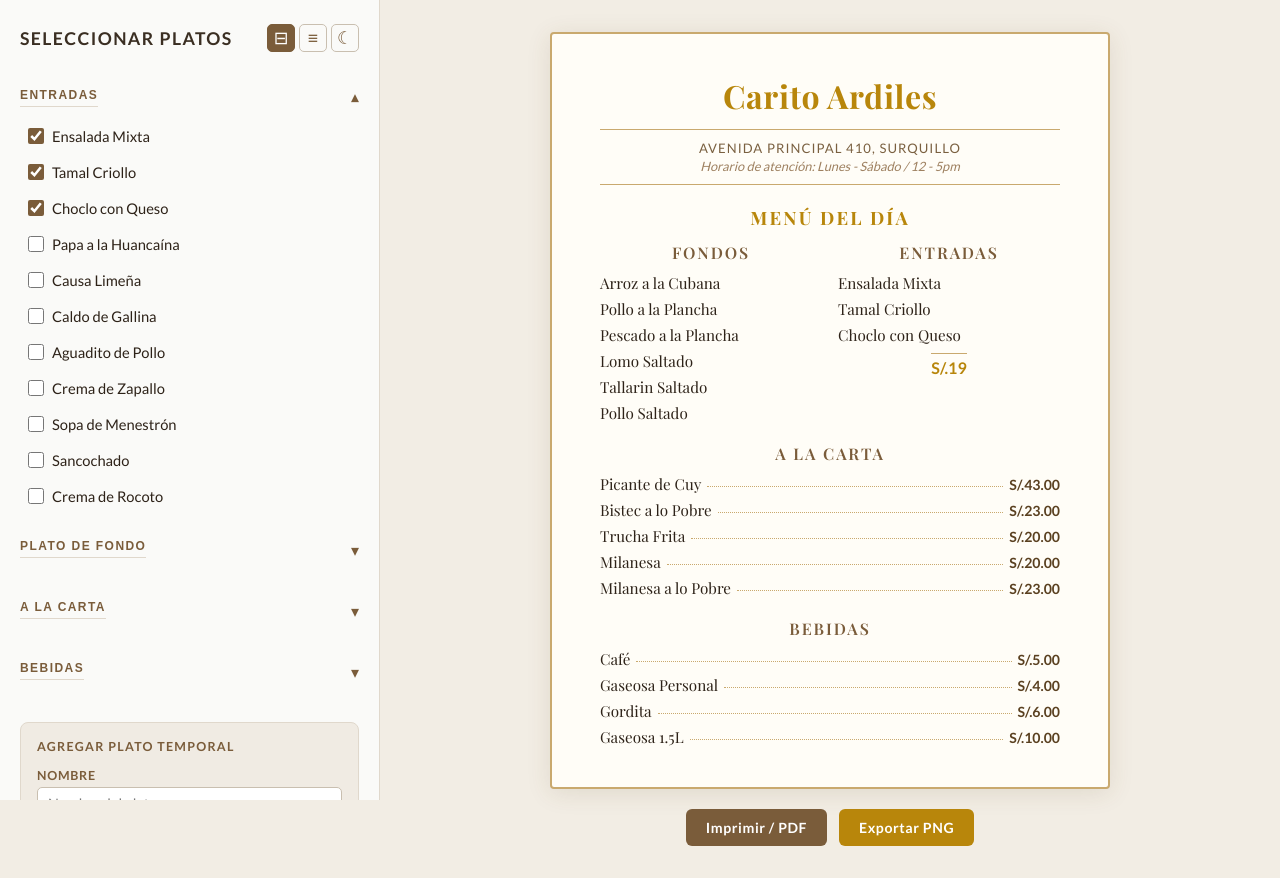
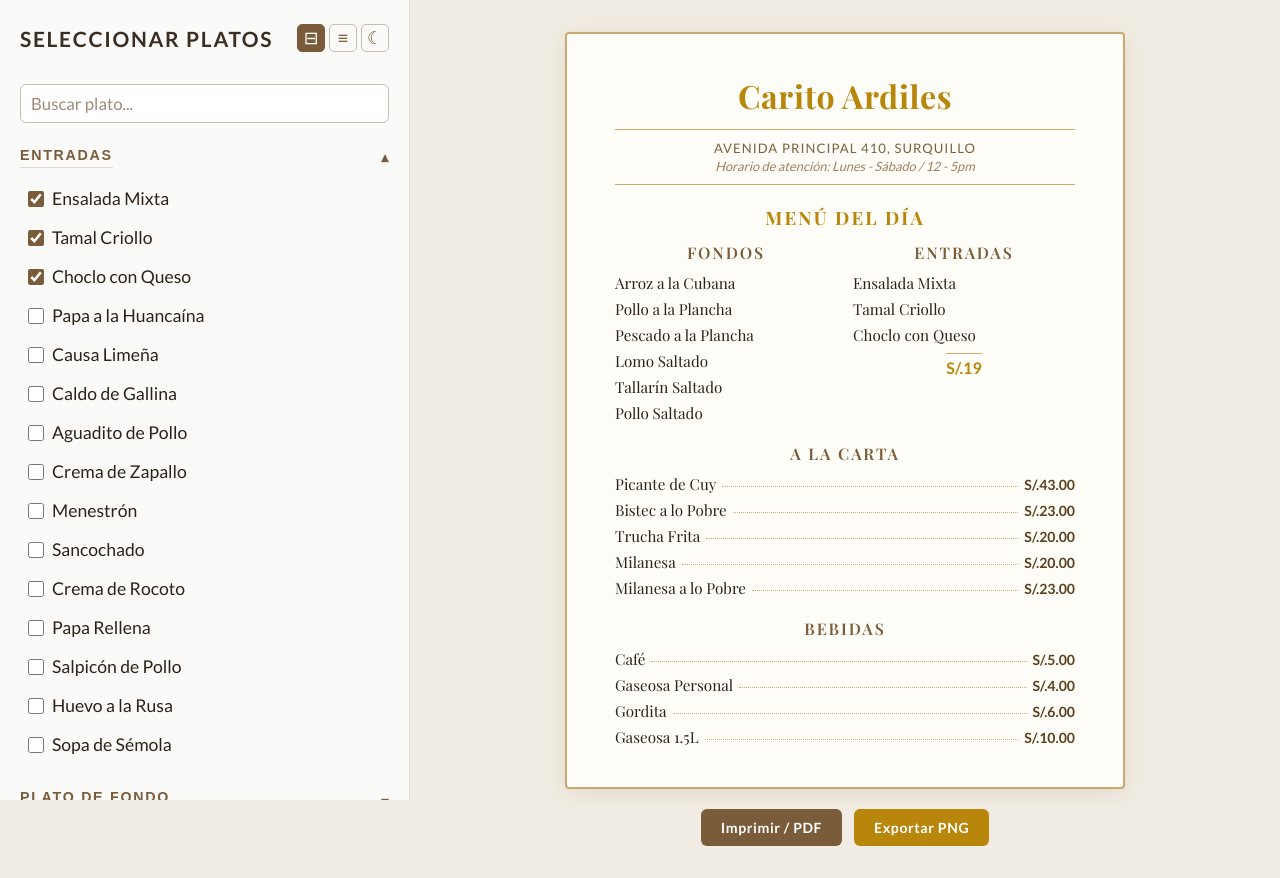
Before and after one commit to cma208/menu-generator, a React (Vite) app: page / in a window 1280 px wide. Built offline with nearby package versions, Linux system fonts and the light colour scheme.

Commit message:
FEATURE SEARCH BAR
- Also fix some grammar
- Selection Panel a bit bigger

```diff
--- a/src/components/MenuPreview/MenuPreview.jsx
+++ b/src/components/MenuPreview/MenuPreview.jsx
@@ -4,7 +4,7 @@ import MenuHeader from './MenuHeader.jsx';
 import MenuSection from './MenuSection.jsx';
 import ExportButtons from './ExportButtons.jsx';
 
-const SOLO_CATEGORIES = ['carte', 'beberage'];
+const SOLO_CATEGORIES = ['carte', 'beverage'];
 
 export default function MenuPreview({ activeDishes, menuLayout }) {
   const menuRef = useRef();
--- a/src/components/MenuPreview/MenuSection.jsx
+++ b/src/components/MenuPreview/MenuSection.jsx
@@ -2,7 +2,7 @@ const CATEGORY_LABELS = {
   main_dish: 'Fondos',
   appetizer: 'Entradas',
   carte: 'A la Carta',
-  beberage: 'Bebidas',
+  beverage: 'Bebidas',
 };
 
 const MENU_FIXED_PRICE = 'S/.19';
--- a/src/components/SelectionPanel/AddDishForm.jsx
+++ b/src/components/SelectionPanel/AddDishForm.jsx
@@ -5,7 +5,7 @@ const CATEGORY_LABELS = {
   main_dish: 'Plato de Fondo',
   appetizer: 'Entradas',
   carte: 'A la Carta',
-  beberage: 'Bebidas',
+  beverage: 'Bebidas',
 };
 
 const EMPTY_FORM = { name: '', category: 'appetizer', price: '' };
--- a/src/components/SelectionPanel/CategoryGroup.jsx
+++ b/src/components/SelectionPanel/CategoryGroup.jsx
@@ -4,7 +4,7 @@ const CATEGORY_LABELS = {
   main_dish: 'Plato de Fondo',
   appetizer: 'Entradas',
   carte: 'A la Carta',
-  beberage: 'Bebidas',
+  beverage: 'Bebidas',
 };
 
 export default function CategoryGroup({ category, dishes, activeIds, onToggle, isOpen, onOpen }) {
--- a/src/components/SelectionPanel/SelectionPanel.jsx
+++ b/src/components/SelectionPanel/SelectionPanel.jsx
@@ -3,12 +3,25 @@ import { CATEGORY_ORDER, groupByCategory } from '../../data/initialDishes.js';
 import CategoryGroup from './CategoryGroup.jsx';
 import AddDishForm from './AddDishForm.jsx';
 
+function normalize(str) {
+  return str.normalize('NFD').replace(/[\u0300-\u036f]/g, '').toLowerCase();
+}
+
 export default function SelectionPanel({ dishes, activeIds, onToggle, onAddDish, menuLayout, onToggleLayout, isDarkMode, onToggleDarkMode }) {
-  const grouped = groupByCategory(dishes);
   const [openCategory, setOpenCategory] = useState(CATEGORY_ORDER[0]);
+  const [searchTerm, setSearchTerm] = useState('');
+
+  const isSearching = searchTerm.trim().length > 0;
+
+  const filteredDishes = isSearching
+    ? dishes.filter(d => normalize(d.name).includes(normalize(searchTerm.trim())))
+    : dishes;
+
+  const grouped = groupByCategory(filteredDishes);
 
   return (
     <aside className="selection-panel">
+      <div className="panel-sticky-header">
         <div className="panel-title-row">
           <h2 className="panel-title">Seleccionar platos</h2>
           <div className="layout-toggle">
@@ -35,6 +48,21 @@ export default function SelectionPanel({ dishes, activeIds, onToggle, onAddDish,
             </button>
           </div>
         </div>
+        <div className="search-bar">
+          <input
+            type="text"
+            className="search-input"
+            placeholder="Buscar plato..."
+            value={searchTerm}
+            onChange={(e) => setSearchTerm(e.target.value)}
+          />
+          {isSearching && (
+            <button className="search-clear-btn" onClick={() => setSearchTerm('')} aria-label="Limpiar búsqueda">
+              ×
+            </button>
+          )}
+        </div>
+      </div>
       {CATEGORY_ORDER.map((category) =>
         grouped[category] ? (
           <CategoryGroup
@@ -43,7 +71,7 @@ export default function SelectionPanel({ dishes, activeIds, onToggle, onAddDish,
             dishes={grouped[category]}
             activeIds={activeIds}
             onToggle={onToggle}
-            isOpen={openCategory === category}
+            isOpen={isSearching ? true : openCategory === category}
             onOpen={() => setOpenCategory(prev => prev === category ? null : category)}
           />
         ) : null
--- a/src/data/initialDishes.js
+++ b/src/data/initialDishes.js
@@ -1,4 +1,4 @@
-export const CATEGORY_ORDER = ['appetizer','main_dish', 'carte', 'beberage'];
+export const CATEGORY_ORDER = ['appetizer','main_dish', 'carte', 'beverage'];
 
 export const initialDishes = [
   // Fondos
@@ -6,7 +6,7 @@ export const initialDishes = [
   { id: 'main_2', name: 'Pollo a la Plancha', category: 'main_dish', price: null, regular: true },
   { id: 'main_3', name: 'Pescado a la Plancha', category: 'main_dish', price: null, regular: true },
   { id: 'main_4', name: 'Lomo Saltado', category: 'main_dish', price: null, regular: true },
-  { id: 'main_5', name: 'Tallarin Saltado', category: 'main_dish', price: null, regular: true },
+  { id: 'main_5', name: 'Tallarín Saltado', category: 'main_dish', price: null, regular: true },
   { id: 'main_6', name: 'Pollo Saltado', category: 'main_dish', price: null, regular: true },
   { id: 'main_7', name: 'Ají de Gallina', category: 'main_dish', price: null, regular: false },
   { id: 'main_8', name: 'Frejol con Seco a la Norteña', category: 'main_dish', price: null, regular: false },
@@ -16,9 +16,22 @@ export const initialDishes = [
   { id: 'main_12', name: 'Carapulcra', category: 'main_dish', price: null, regular: false },
   { id: 'main_13', name: 'Pollo en Salsa de Champiñones', category: 'main_dish', price: null, regular: false },
   { id: 'main_14', name: 'Hígado Encebollado', category: 'main_dish', price: null, regular: false },
-  { id: 'main_15', name: 'Tallarin Verde Con Churrasco', category: 'main_dish', price: null, regular: false },
+  { id: 'main_15', name: 'Tallarín Verde con Churrasco', category: 'main_dish', price: null, regular: false },
   { id: 'main_16', name: 'Pollo al Sillao', category: 'main_dish', price: null, regular: false },
   { id: 'main_17', name: 'Lentejas con Pescado', category: 'main_dish', price: null, regular: false },
+  { id: 'main_18', name: 'Picante de Carne', category: 'main_dish', price: null, regular: false },
+  { id: 'main_19', name: 'Escabeche de Pollo', category: 'main_dish', price: null, regular: false },
+  { id: 'main_20', name: 'Arroz con Chancho', category: 'main_dish', price: null, regular: false },
+  { id: 'main_21', name: 'Seco de Pollo', category: 'main_dish', price: null, regular: false },
+  { id: 'main_22', name: 'Locro de Zapallo con Chuleta', category: 'main_dish', price: null, regular: false },
+  { id: 'main_23', name: 'Ajíaco de Olluco con Churrasco', category: 'main_dish', price: null, regular: false },
+  { id: 'main_24', name: 'Puré con Pollo a la Olla', category: 'main_dish', price: null, regular: false },
+  { id: 'main_25', name: 'Puré con Albóndiga', category: 'main_dish', price: null, regular: false },
+  { id: 'main_26', name: 'Macarrones con Carne Molida', category: 'main_dish', price: null, regular: false },
+  { id: 'main_27', name: 'Quinua con Lomo al Jugo', category: 'main_dish', price: null, regular: false },
+  { id: 'main_28', name: 'Tallarín Rojo con Pollo', category: 'main_dish', price: null, regular: false },
+  { id: 'main_29', name: 'Pescado en Salsa de Champiñones', category: 'main_dish', price: null, regular: false },
+  { id: 'main_30', name: 'Pescado en Salsa de Mariscos', category: 'main_dish', price: null, regular: false },
 
   // Entradas
   { id: 'app_1', name: 'Ensalada Mixta', category: 'appetizer', price: null, regular: true },
@@ -29,9 +42,13 @@ export const initialDishes = [
   { id: 'app_6', name: 'Caldo de Gallina', category: 'appetizer', price: null, regular: false },
   { id: 'app_7', name: 'Aguadito de Pollo', category: 'appetizer', price: null, regular: false },
   { id: 'app_8', name: 'Crema de Zapallo', category: 'appetizer', price: null, regular: false },
-  { id: 'app_9', name: 'Sopa de Menestrón', category: 'appetizer', price: null, regular: false },
+  { id: 'app_9', name: 'Menestrón', category: 'appetizer', price: null, regular: false },
   { id: 'app_10', name: 'Sancochado', category: 'appetizer', price: null, regular: false },
   { id: 'app_11', name: 'Crema de Rocoto', category: 'appetizer', price: null, regular: false },
+  { id: 'app_12', name: 'Papa Rellena', category: 'appetizer', price: null, regular: false },
+  { id: 'app_13', name: 'Salpicón de Pollo', category: 'appetizer', price: null, regular: false },
+  { id: 'app_14', name: 'Huevo a la Rusa', category: 'appetizer', price: null, regular: false },
+  { id: 'app_15', name: 'Sopa de Sémola', category: 'appetizer', price: null, regular: false },
 
   // A la Carta
   { id: 'carte_1', name: 'Picante de Cuy', category: 'carte', price: 43, regular: true },
@@ -40,16 +57,14 @@ export const initialDishes = [
   { id: 'carte_4', name: 'Milanesa', category: 'carte', price: 20, regular: true },
   { id: 'carte_5', name: 'Milanesa a lo Pobre', category: 'carte', price: 23, regular: true },
   { id: 'carte_6', name: 'Tacu Tacu con Lomo', category: 'carte', price: 20, regular: false },
-  { id: 'carte_7', name: 'Tallarin a la Huancaína con Lomo', category: 'carte', price: 20, regular: false },
+  { id: 'carte_7', name: 'Tallarín a la Huancaína con Lomo', category: 'carte', price: 20, regular: false },
 
   // Bebidas
-  { id: 'bev_1', name: 'Café', category: 'beberage', price: 5, regular: true },
-  { id: 'bev_2', name: 'Gaseosa Personal', category: 'beberage', price: 4, regular: true },
-  { id: 'bev_4', name: 'Gordita', category: 'beberage', price: 6, regular: true },
-  { id: 'bev_3', name: 'Agua Mineral', category: 'beberage', price: 4, regular: false },
-  { id: 'bev_5', name: 'Gaseosa 1.5L', category: 'beberage', price: 10, regular: true },
-  // { id: 'bev_6', name: 'Emoliente', category: 'beberage', price: 2.5, regular: true },
-  // { id: 'bev_7', name: 'Pisco sour', category: 'beberage', price: 12, regular: true },
+  { id: 'bev_1', name: 'Café', category: 'beverage', price: 5, regular: true },
+  { id: 'bev_2', name: 'Gaseosa Personal', category: 'beverage', price: 4, regular: true },
+  { id: 'bev_4', name: 'Gordita', category: 'beverage', price: 6, regular: true },
+  { id: 'bev_3', name: 'Agua Mineral', category: 'beverage', price: 4, regular: false },
+  { id: 'bev_5', name: 'Gaseosa 1.5L', category: 'beverage', price: 10, regular: true },
 ];
 
 export function groupByCategory(dishes) {
--- a/src/styles/selection.css
+++ b/src/styles/selection.css
@@ -1,7 +1,7 @@
 /* Selection Panel */
 .selection-panel {
-  width: 380px;
-  min-width: 380px;
+  width: 410px;
+  min-width: 410px;
   height: 100vh;
   overflow-y: auto;
   background: #fafaf8;
@@ -11,17 +11,58 @@
   font-family: 'Lato', sans-serif;
 }
 
+.panel-sticky-header {
+  position: sticky;
+  top: 0;
+  z-index: 10;
+  background: #fafaf8;
+  margin-bottom: 8px;
+}
+
 .panel-title-row {
   display: flex;
   align-items: center;
   justify-content: space-between;
   margin-bottom: 20px;
-  position: sticky;
-  top: 0;
-  z-index: 10;
-  background: #fafaf8;
   padding-bottom: 12px;
 }
+
+.search-bar {
+  position: relative;
+  padding-bottom: 12px;
+}
+
+.search-input {
+  font-family: 'Lato', sans-serif;
+  font-size: 0.9rem;
+  padding: 8px 32px 8px 10px;
+  border: 1px solid #c9bfb0;
+  border-radius: 6px;
+  background: #fff;
+  color: #2d2218;
+  outline: none;
+  width: 100%;
+  box-sizing: border-box;
+  transition: border-color 0.15s;
+}
+
+.search-input:focus { border-color: #7a5c3a; }
+.search-input::placeholder { color: #9e8b77; }
+
+.search-clear-btn {
+  position: absolute;
+  right: 8px;
+  top: 50%;
+  transform: translateY(-50%);
+  background: none;
+  border: none;
+  font-size: 1.2rem;
+  color: #9e8b77;
+  cursor: pointer;
+  padding: 0 4px;
+  line-height: 1;
+}
+.search-clear-btn:hover { color: #7a5c3a; }
 
 .panel-title {
   font-size: 1.1rem;
@@ -244,7 +285,7 @@
   }
 
   /* Offset sticky header below the mobile-tabs bar (~46px: 14px padding × 2 + ~18px text) */
-  .panel-title-row {
+  .panel-sticky-header {
     top: 47px;
   }
 
@@ -252,11 +293,29 @@
   .form-field select {
     font-size: 16px; /* prevents iOS auto-zoom on focus */
   }
+
+  .search-input {
+    font-size: 16px; /* prevents iOS auto-zoom on focus */
+  }
 }
 
 @media screen and (orientation: landscape) and (max-height: 500px) {
   /* Landscape tab bar is shorter (padding: 10px × 2 + ~18px text ≈ 38px) */
-  .panel-title-row {
+  .panel-sticky-header {
     top: 38px;
   }
 }
+
+@media screen and (min-width: 768px) {
+  .panel-title        { font-size: 1.31rem; }
+  .category-heading   { font-size: 0.89rem; }
+  .dish-name          { font-size: 1.10rem; }
+  .dish-price         { font-size: 0.95rem; }
+  .add-dish-heading   { font-size: 0.92rem; }
+  .form-field label   { font-size: 0.92rem; }
+  .form-field input,
+  .form-field select  { font-size: 1.05rem; }
+  .add-dish-btn       { font-size: 1.05rem; }
+  .badge-temporal     { font-size: 0.80rem; }
+  .search-input       { font-size: 1.05rem; }
+}
```
Also changed, not shown: src/styles/dark-mode.css (+11 -0 lines), 1 other file (tests, documents, lock files or other folders). Lines whose indentation alone changed are shown as unchanged.
